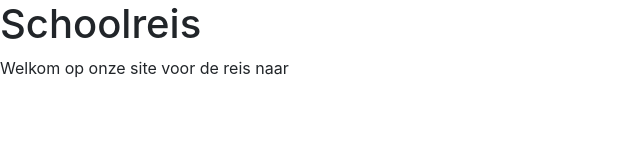
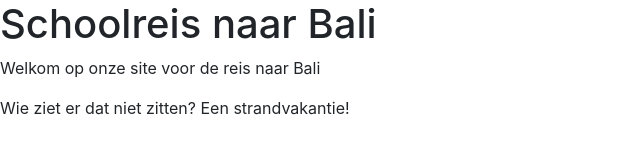
Before and after one commit to arnedewitte/reis-website, a plain HTML site: page index.html in a window 1280 px wide. Shown: the whole page, without its empty margins (0-640 px from the left). Drawn offline with nearby package versions, Linux system fonts and the light colour scheme.

Commit message:
update homepage

```diff
--- a/index.html
+++ b/index.html
@@ -10,8 +10,10 @@
     <link rel="stylesheet" href="https://stackpath.bootstrapcdn.com/bootstrap/4.1.2/css/bootstrap.min.css" integrity="sha384-Smlep5jCw/wG7hdkwQ/Z5nLIefveQRIY9nfy6xoR1uRYBtpZgI6339F5dgvm/e9B" crossorigin="anonymous">
   </head>
   <body>
-  <h1>Schoolreis </h1>
-  <p>Welkom op onze site voor de reis naar </p>
+  <h1>Schoolreis naar Bali </h1>
+  <p>Welkom op onze site voor de reis naar Bali </p>
+  <p>Wie ziet er dat niet zitten? Een strandvakantie!</p>
+
 
 
 
```
